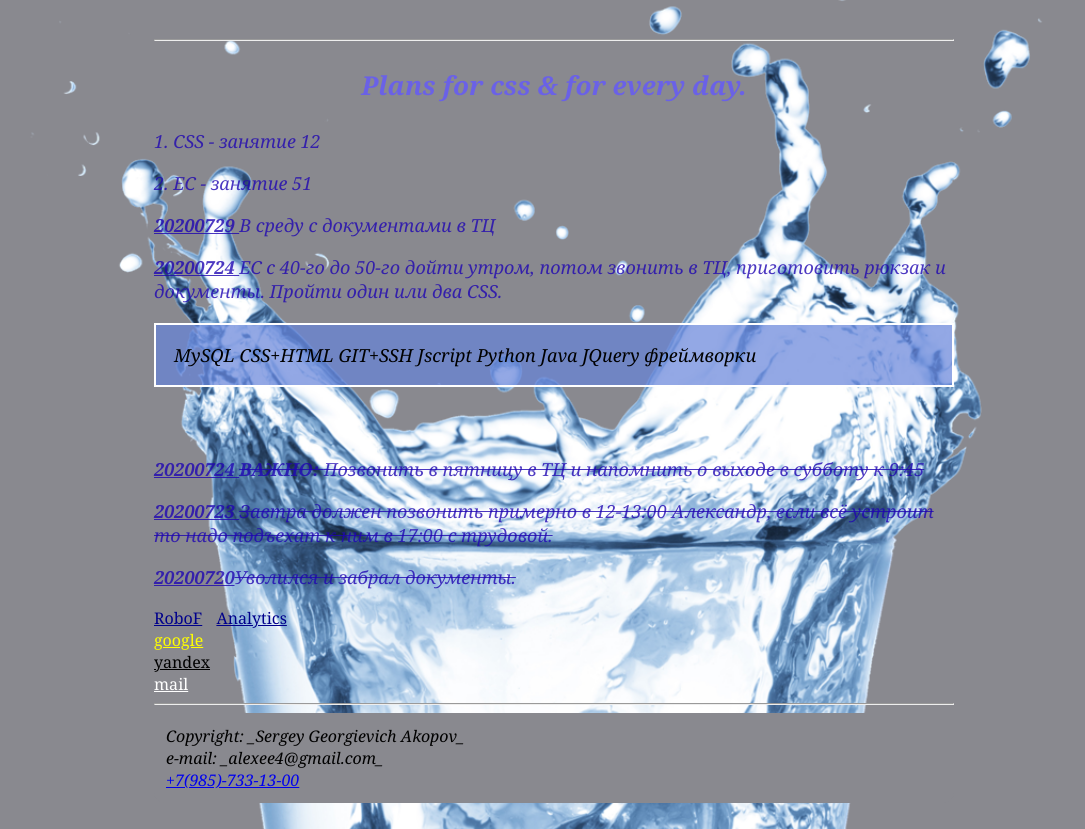
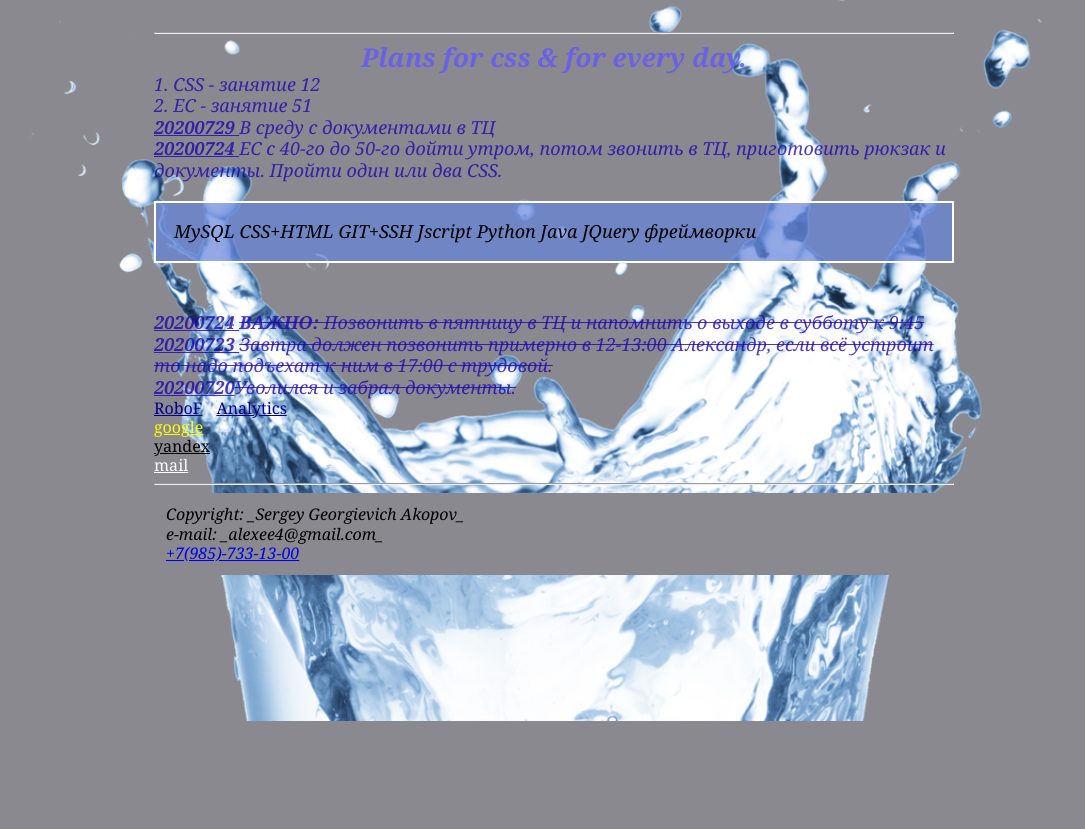
Before and after one commit to YurioMan/YurioMan.github.io, a plain HTML site: page index.html in a window 1280 px wide. Shown: the part 79-908 px from the top of the page, without its empty margins (86-1171 px from the left). After the commit the page ends 800 px from the top, so only its background shows below. Drawn offline with Linux system fonts and the light colour scheme.

Commit message:
202007241650css

```diff
--- a/index.html
+++ b/index.html
@@ -6,6 +6,7 @@
     <meta name="viewport" content="width=device-width, initial-scale=1.0">
     <title>AsgProjekt</title>
     <!-- <link rel="stylesheet" href="http://fonts.googleapis.com/css?family=Kurale"> -->
+    <link rel="stylesheet" href="reset.css">
     <link rel="stylesheet" href="my2.css">
 </head>
 
--- /dev/null
+++ b/reset.css
@@ -0,0 +1,32 @@
+html, body, div, span, object, iframe, h1, h2, h3, h4, h5, h6, p, blockquote, pre,
+a, abbr, acronym, address, big, cite, code, del, dfn, em, img, ins, kbd, q, s, samp,
+small, strike, strong, sub, sup, tt, var, b, u, i, center, dl, dt, dd, ol, ul, li,
+fieldset, form, label, legend, table, caption, tbody, tfoot, thead, tr, th, td,
+article, aside, canvas, details, embed, figure, figcaption, footer, header, hgroup,
+menu, nav, output, ruby, section, summary, time, mark, audio, video {
+	margin: 0;
+	padding: 0;
+	border: 0;
+	font-size: 100%;
+	vertical-align: baseline;
+}
+article, aside, details, figcaption, figure, footer, header, hgroup, menu, nav,
+section {
+	display: block;
+}
+
+body {
+	line-height: 1.2;
+}
+ol {
+	padding-left: 1.4em;
+	list-style: decimal;
+}
+ul {
+	padding-left: 1.4em;
+	list-style: square;
+}
+table {
+	border-collapse: collapse;
+	border-spacing: 0;
+}
```
